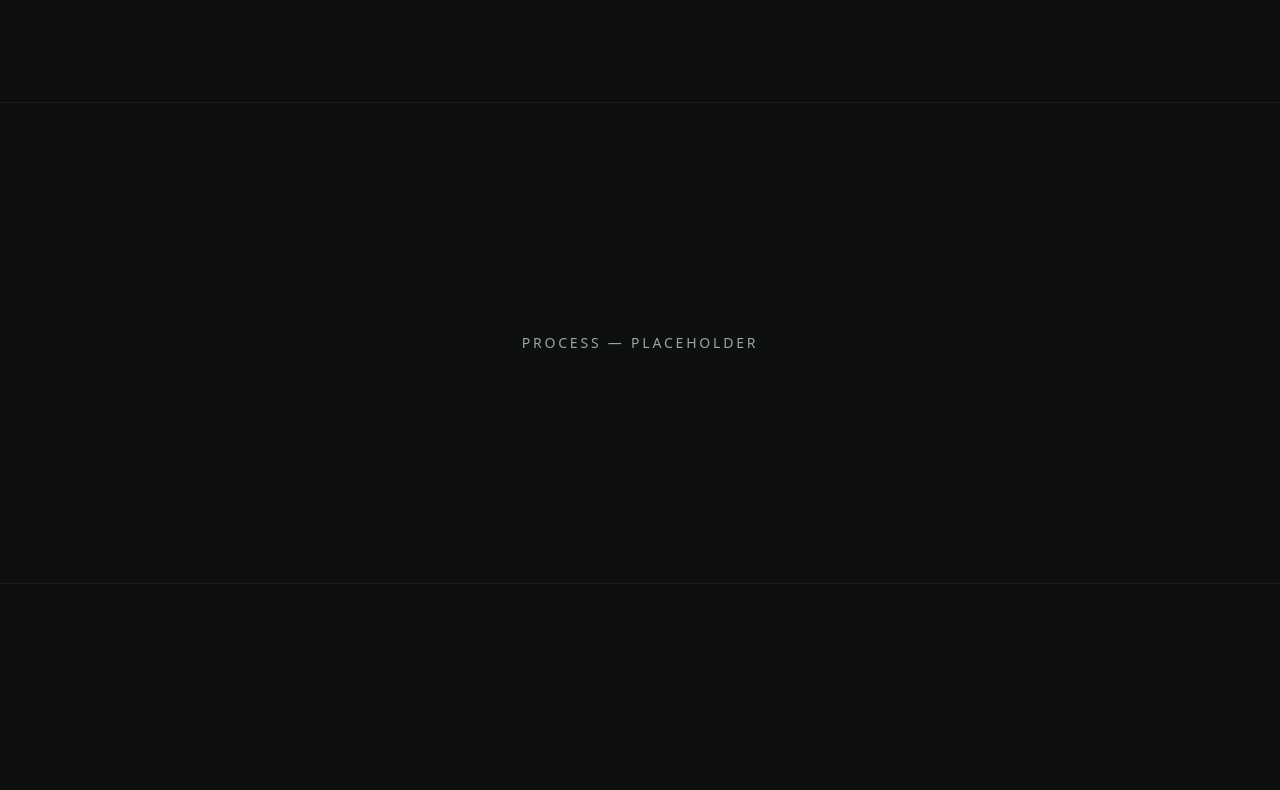
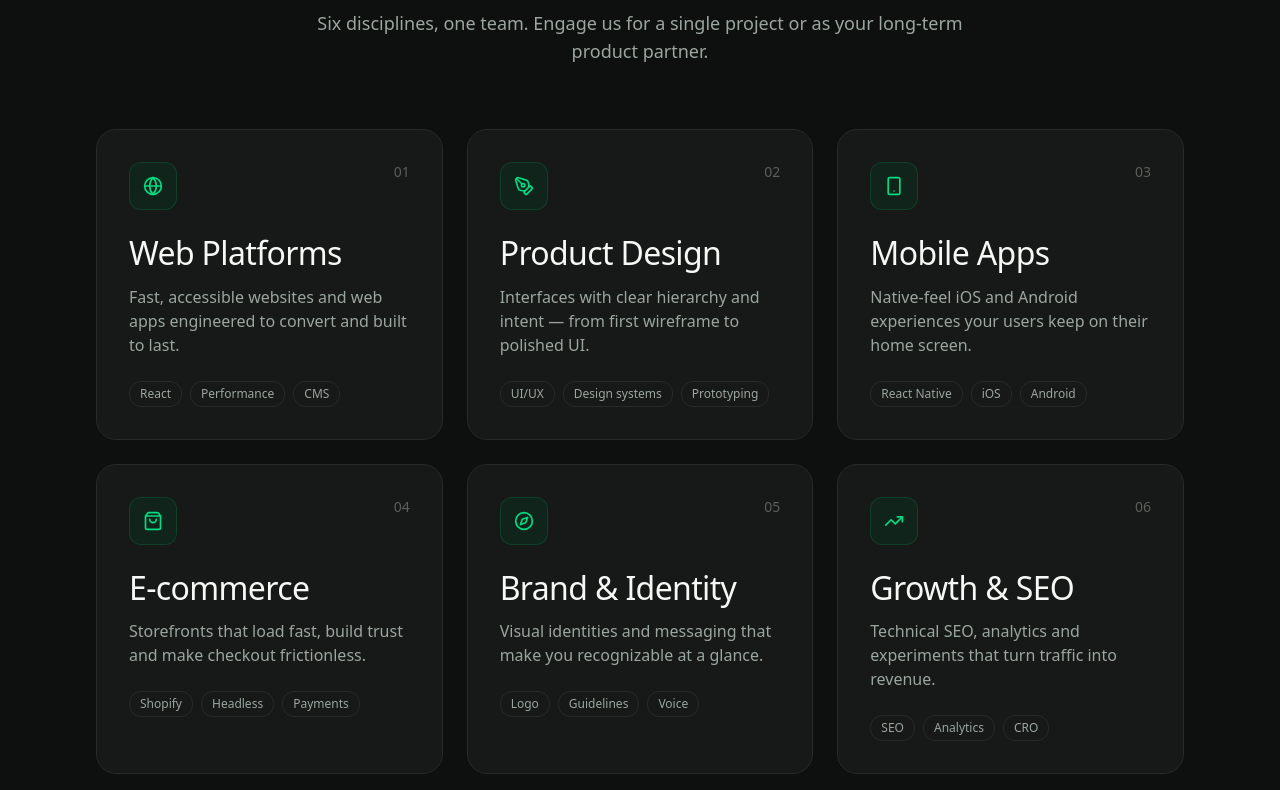
Before and after one commit to Abhisherk01/Site-clone, a React (Vite) app in the folder client/: page / in a window 1280 px wide. Shown: the part 1190-1980 px from the top of the page. Built offline with nearby package versions, Linux system fonts and the light colour scheme.

Commit message:
Feat: Add services section with staggered data-driven grid

```diff
--- a/client/src/App.jsx
+++ b/client/src/App.jsx
@@ -1,10 +1,11 @@
 import { MotionConfig } from "framer-motion";
 import Header from "./sections/Header.jsx";
+import Hero from "./sections/Hero.jsx";
+import Services from "./sections/Services.jsx";
 import Container from "./components/Container.jsx";
 
 // Temporary anchor targets — each is replaced by a real section in later steps.
 const placeholderSections = [
-  { id: "services", label: "Services" },
   { id: "work", label: "Work" },
   { id: "process", label: "Process" },
   { id: "testimonials", label: "Testimonials" },
@@ -17,13 +18,8 @@ export default function App() {
     <MotionConfig reducedMotion="user">
       <Header />
       <main>
-        <Container className="pb-24 pt-40 text-center">
-          <h1 className="font-display text-display-md">Step 5 — Header is live</h1>
-          <p className="mt-3 text-muted">
-            Placeholder sections below are the nav&apos;s anchor targets.
-          </p>
-        </Container>
-
+        <Hero />
+        <Services />
         {placeholderSections.map(({ id, label }) => (
           <section key={id} id={id} className="border-t border-line/60">
             <Container className="flex min-h-[60vh] items-center justify-center">
--- /dev/null
+++ b/client/src/data/services.js
@@ -0,0 +1,54 @@
+import {
+    Compass,
+    Globe,
+    PenTool,
+    ShoppingBag,
+    Smartphone,
+    TrendingUp,
+  } from "lucide-react";
+
+  // Services copy + icons — edit here, not in JSX.
+  export const services = [
+    {
+      icon: Globe,
+      title: "Web Platforms",
+      description:
+        "Fast, accessible websites and web apps engineered to convert and built to last.",
+      tags: ["React", "Performance", "CMS"],
+    },
+    {
+      icon: PenTool,
+      title: "Product Design",
+      description:
+        "Interfaces with clear hierarchy and intent — from first wireframe to polished UI.",
+      tags: ["UI/UX", "Design systems", "Prototyping"],
+    },
+    {
+      icon: Smartphone,
+      title: "Mobile Apps",
+      description:
+        "Native-feel iOS and Android experiences your users keep on their home screen.",
+      tags: ["React Native", "iOS", "Android"],
+    },
+    {
+      icon: ShoppingBag,
+      title: "E-commerce",
+      description:
+        "Storefronts that load fast, build trust and make checkout frictionless.",
+      tags: ["Shopify", "Headless", "Payments"],
+    },
+    {
+      icon: Compass,
+      title: "Brand & Identity",
+      description:
+        "Visual identities and messaging that make you recognizable at a glance.",
+      tags: ["Logo", "Guidelines", "Voice"],
+    },
+    {
+      icon: TrendingUp,
+      title: "Growth & SEO",
+      description:
+        "Technical SEO, analytics and experiments that turn traffic into revenue.",
+      tags: ["SEO", "Analytics", "CRO"],
+    },
+  ];
--- /dev/null
+++ b/client/src/sections/Services.jsx
@@ -0,0 +1,60 @@
+import { motion } from "framer-motion";
+import { services } from "../data/services.js";
+import { fadeRiseChild, REVEAL_VIEWPORT, staggerParent } from "../lib/motion.js";
+import Card from "../components/Card.jsx";
+import Container from "../components/Container.jsx";
+import SectionHeading from "../components/SectionHeading.jsx";
+
+export default function Services() {
+  return (
+    <section id="services" className="py-24 sm:py-32">
+      <Container>
+        <SectionHeading
+          eyebrow="What we do"
+          title="Capabilities for the full journey"
+          description="Six disciplines, one team. Engage us for a single project or as your long-term product partner."
+        />
+
+        {/* One parent orchestrates the whole grid — rows stagger naturally */}
+        <motion.ul
+          variants={staggerParent}
+          initial="hidden"
+          whileInView="visible"
+          viewport={REVEAL_VIEWPORT}
+          className="mt-16 grid gap-6 sm:grid-cols-2 lg:grid-cols-3"
+        >
+          {services.map(({ icon: Icon, title, description, tags }, index) => (
+            <motion.li key={title} variants={fadeRiseChild} className="h-full">
+              <Card interactive className="group relative h-full">
+                <span
+                  aria-hidden="true"
+                  className="absolute right-6 top-6 font-display text-sm text-muted/50 transition-colors duration-300 group-hover:text-accent sm:right-8 sm:top-8"
+                >
+                  {String(index + 1).padStart(2, "0")}
+                </span>
+
+                <span className="flex size-12 items-center justify-center rounded-btn bg-accent-soft text-accent ring-1 ring-inset ring-accent/15 transition-all duration-300 group-hover:ring-accent/45">
+                  <Icon className="size-5" aria-hidden="true" />
+                </span>
+
+                <h3 className="mt-6 font-display text-display-md">{title}</h3>
+                <p className="mt-3 text-muted">{description}</p>
+
+                <ul className="mt-6 flex flex-wrap gap-2" aria-label={`${title} capabilities`}>
+                  {tags.map((tag) => (
+                    <li
+                      key={tag}
+                      className="rounded-btn border border-line px-2.5 py-1 text-xs text-muted"
+                    >
+                      {tag}
+                    </li>
+                  ))}
+                </ul>
+              </Card>
+            </motion.li>
+          ))}
+        </motion.ul>
+      </Container>
+    </section>
+  );
+}
```
Also changed, not shown: 1 other file (tests, documents, lock files or other folders).
